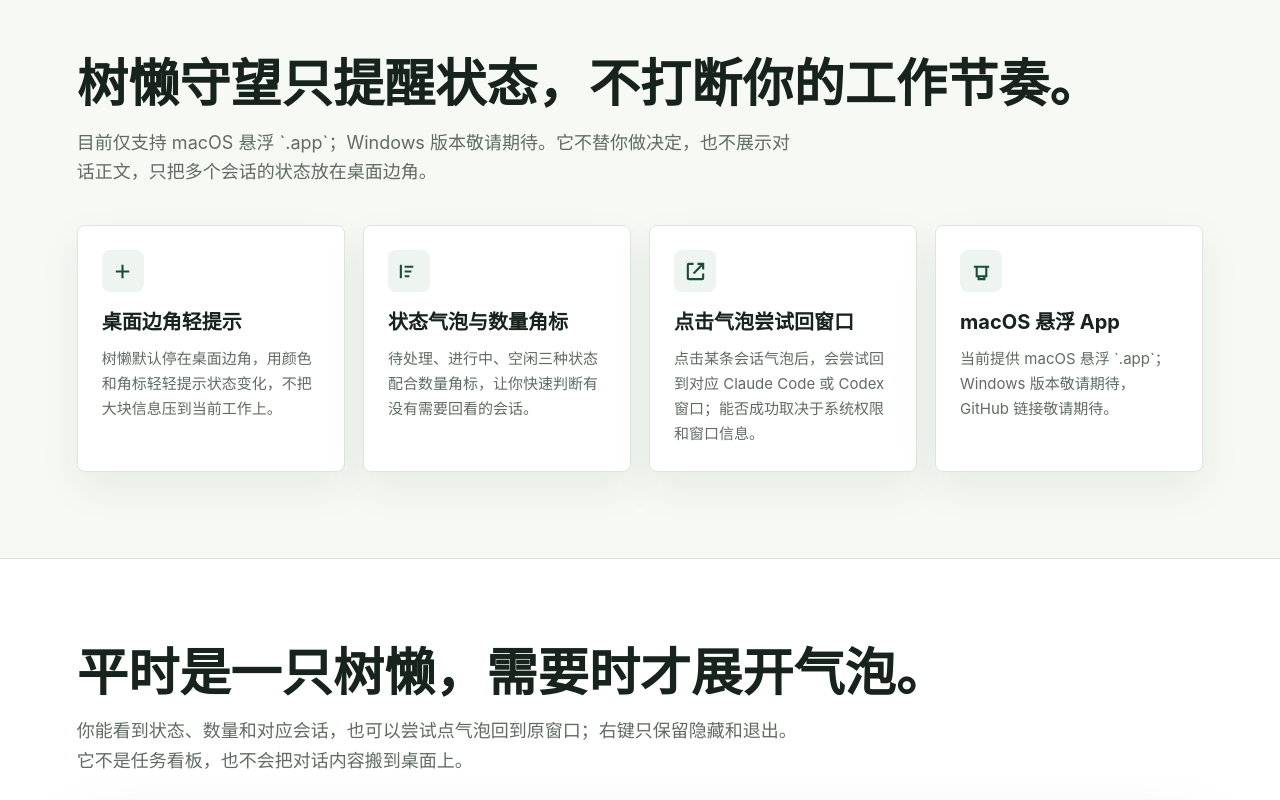
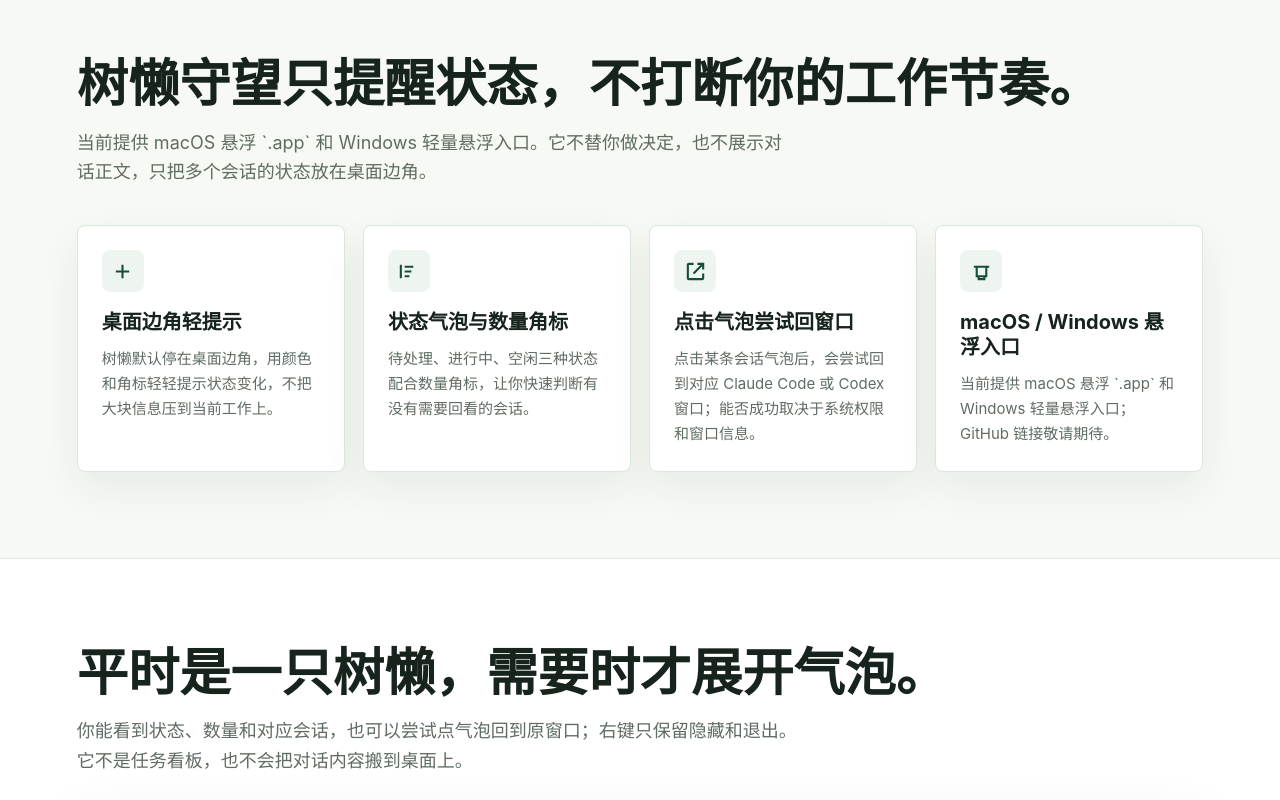
Before and after one commit to AutumnGao77/ai-progress-monitor, a plain HTML site: page docs/promo/index.html in a window 1280 px wide. Shown: the part 1320-2120 px from the top of the page. Drawn offline with Linux system fonts and the light colour scheme.

Commit message:
Sync docs after initial release setup

```diff
--- a/docs/promo/index.html
+++ b/docs/promo/index.html
@@ -739,7 +739,7 @@
     <section id="features">
       <div class="section-inner">
         <h2 class="section-title">树懒守望只提醒状态，不打断你的工作节奏。</h2>
-        <p class="section-copy">目前仅支持 macOS 悬浮 `.app`；Windows 版本敬请期待。它不替你做决定，也不展示对话正文，只把多个会话的状态放在桌面边角。</p>
+        <p class="section-copy">当前提供 macOS 悬浮 `.app` 和 Windows 轻量悬浮入口。它不替你做决定，也不展示对话正文，只把多个会话的状态放在桌面边角。</p>
 
         <div class="feature-grid">
           <article class="card feature-card">
@@ -767,8 +767,8 @@
             <div class="feature-icon" aria-hidden="true">
               <svg viewBox="0 0 24 24" fill="none" stroke="currentColor"><path d="M4 7h16M7 7v10h10V7"/><path d="M9 17v3h6v-3"/></svg>
             </div>
-            <h3>macOS 悬浮 App</h3>
-            <p>当前提供 macOS 悬浮 `.app`；Windows 版本敬请期待，GitHub 链接敬请期待。</p>
+            <h3>macOS / Windows 悬浮入口</h3>
+            <p>当前提供 macOS 悬浮 `.app` 和 Windows 轻量悬浮入口；GitHub 链接敬请期待。</p>
           </article>
         </div>
       </div>
@@ -869,8 +869,8 @@
 
     <section class="launch" id="launch">
       <div class="section-inner">
-        <h2 class="section-title">先从 macOS 桌面开始。</h2>
-        <p class="section-copy">树懒守望当前仅支持 macOS 悬浮 `.app`；Windows 版本敬请期待，GitHub 链接敬请期待。</p>
+        <h2 class="section-title">先从桌面悬浮入口开始。</h2>
+        <p class="section-copy">树懒守望当前提供 macOS 悬浮 `.app` 和 Windows 轻量悬浮入口；GitHub 链接敬请期待。</p>
         <div class="launch-links">
           <span class="hero-cta soon-cta">GitHub 链接敬请期待</span>
         </div>
```
Also changed, not shown: 3 other files.
